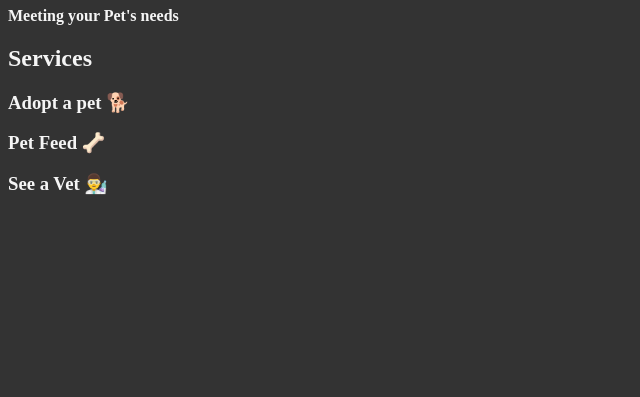
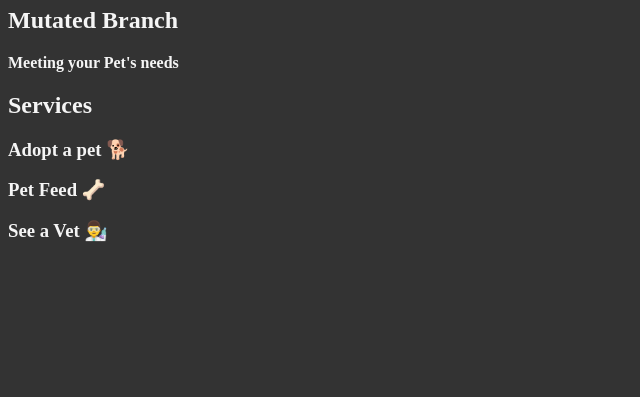
Before and after one commit to PeterOdosa/pet-store, a plain HTML site: page index.html in a window 1280 px wide. Shown: the part 403-800 px from the top of the page, without its empty margins (0-640 px from the left). Drawn offline with Linux system fonts and the light colour scheme.

Commit message:
Update index.html

```diff
--- a/index.html
+++ b/index.html
@@ -12,7 +12,7 @@
         <img src="https://hips.hearstapps.com/hmg-prod.s3.amazonaws.com/images/dog-puppy-on-garden-royalty-free-image-1586966191.jpg" height="300" width="380" title="Man's best friend">
 
         <h1>Titonio Pet Store (2024)</h1>
-        <h2></h2>
+        <h2>Mutated Branch</h2>
         <p><b>Meeting your Pet's needs</b></p>
         <h2>Services</h2>
         <h3>Adopt a pet 🐕</h3>
```
